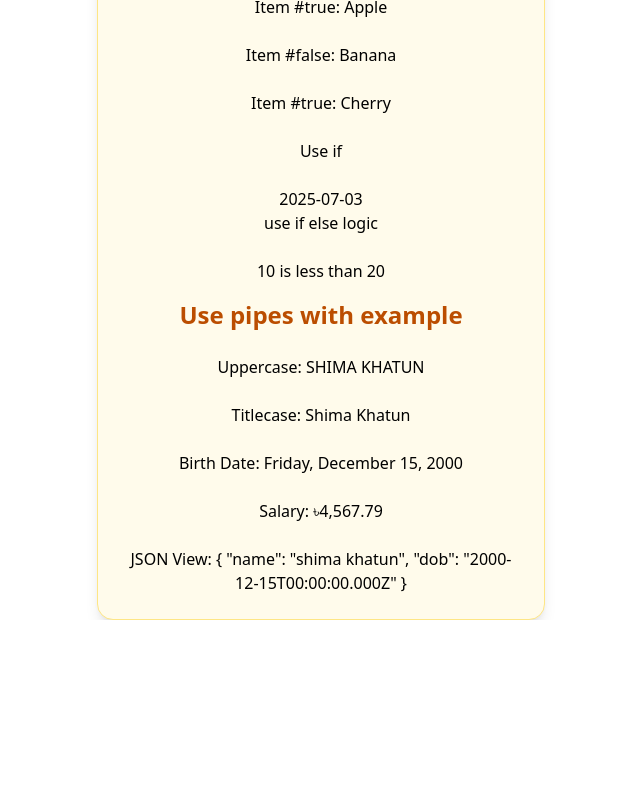
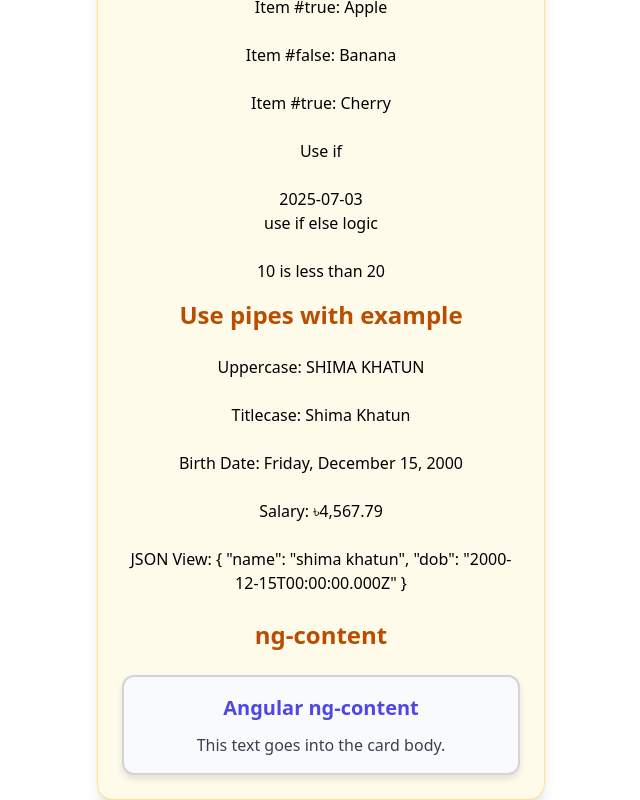
Before and after one commit to epshita-shima/angular-learning, an Angular app: page / in a window 1280 px wide. Shown: the part 1460-2260 px from the top of the page, without its empty margins (319-959 px from the left). Before the commit the page ends 2080 px from the top, so only its background shows below. Built offline with nearby package versions, Linux system fonts and the light colour scheme.

Commit message:
ng-content example

```diff
--- /dev/null
+++ b/src/app/templates/hometeamplates/card/card.css
@@ -0,0 +1,19 @@
+.card {
+  border: 2px solid #d1d5db;
+  border-radius: 12px;
+  padding: 16px;
+  background-color: #f9fafb;
+  box-shadow: 0 4px 6px rgba(0,0,0,0.1);
+}
+
+.card header {
+  font-size: 20px;
+  font-weight: bold;
+  color: #4f46e5;
+  margin-bottom: 10px;
+}
+
+.card section {
+  font-size: 16px;
+  color: #374151;
+}
--- /dev/null
+++ b/src/app/templates/hometeamplates/card/card.html
@@ -0,0 +1,8 @@
+<div class="card">
+  <header>
+    <ng-content select="[card-title]"></ng-content>
+  </header>
+  <section>
+    <ng-content select="[card-body]"></ng-content>
+  </section>
+</div>
--- a/src/app/templates/hometeamplates/hometeamplates.html
+++ b/src/app/templates/hometeamplates/hometeamplates.html
@@ -108,4 +108,10 @@
     <p>Birth Date: {{ birthday | date:'fullDate' }}</p>
     <p>Salary: {{ salary | currency:'BDT':'symbol-narrow' }}</p>
     <p>JSON View: {{ { name: myname, dob: birthday } | json }}</p>
+
+    <h2 class="text-2xl mt-4 text-amber-700 font-bold">ng-content</h2>
+   <app-card>
+  <h2 card-title>Angular ng-content</h2>
+  <p card-body>This text goes into the card body.</p>
+</app-card>
 </div>
--- a/src/app/templates/hometeamplates/hometeamplates.ts
+++ b/src/app/templates/hometeamplates/hometeamplates.ts
@@ -1,9 +1,10 @@
 import { CommonModule } from '@angular/common';
 import { Component, ElementRef, ViewChild } from '@angular/core';
 import { FormsModule } from '@angular/forms';
+import { Card } from './card/card';
 @Component({
   selector: 'app-hometeamplates',
-  imports: [CommonModule, FormsModule],
+  imports: [CommonModule, FormsModule,Card],
   templateUrl: './hometeamplates.html',
   styleUrl: './hometeamplates.css'
 })
```
Also changed, not shown: src/app/templates/hometeamplates/card/card.ts (added, +11 -0 lines), 1 other file (tests, documents, lock files or other folders). Lines whose indentation alone changed are shown as unchanged.
